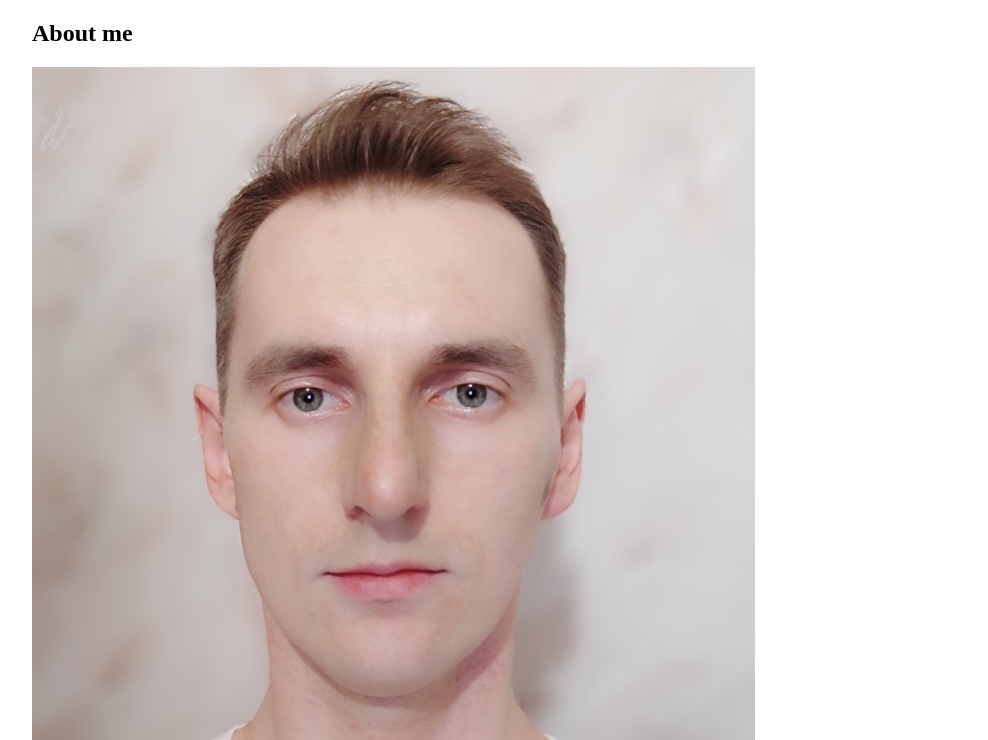
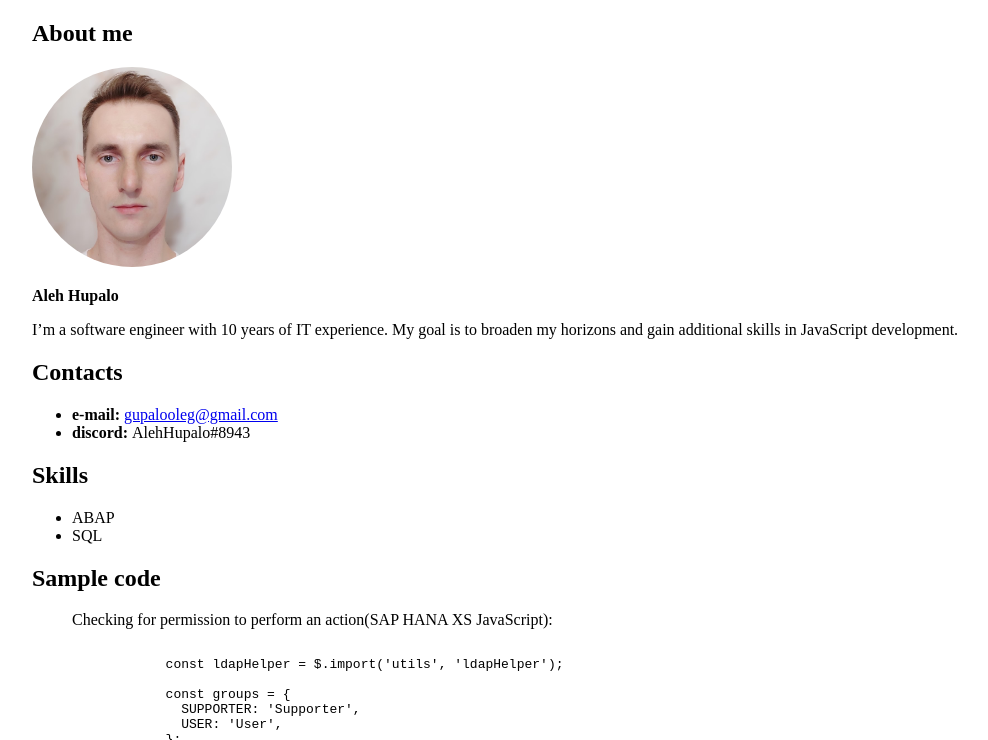
Before and after one commit to gupalooleg/rsschool-cv, a plain HTML site: page index.html in a window 1280 px wide. Shown: the part 60-800 px from the top of the page, without its empty margins (96-1084 px from the left). Drawn offline with Linux system fonts and the light colour scheme.

Commit message:
feat: add style for avatar

```diff
--- a/index.html
+++ b/index.html
@@ -17,7 +17,7 @@
       <main>
         <section>
           <h2>About me</h2>
-          <img src="images/AH.jpg" alt="Avatar" />
+          <img src="images/AH.jpg" alt="Avatar" class="avatar" />
           <p><b>Aleh Hupalo</b></p>
           <p>
             I’m a software engineer with 10 years of IT experience. My goal is to broaden my horizons and gain
--- a/styles/style.css
+++ b/styles/style.css
@@ -1,6 +1,11 @@
 .content {
   max-width: 1024px;
   margin: 0 auto;
+}
+
+.avatar {
+  width: 200px;
+  border-radius: 50%;
 }
 
 footer {
```
